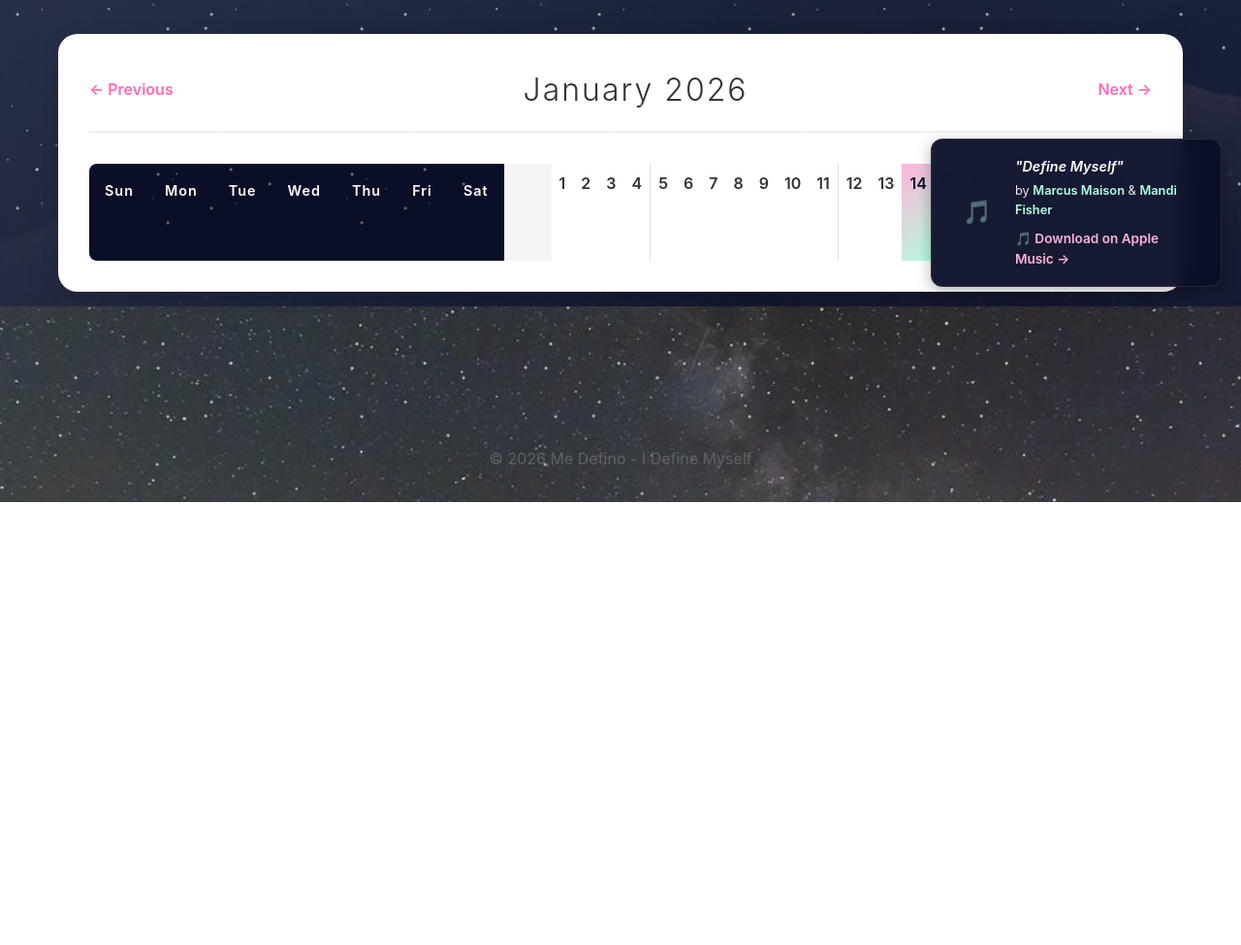
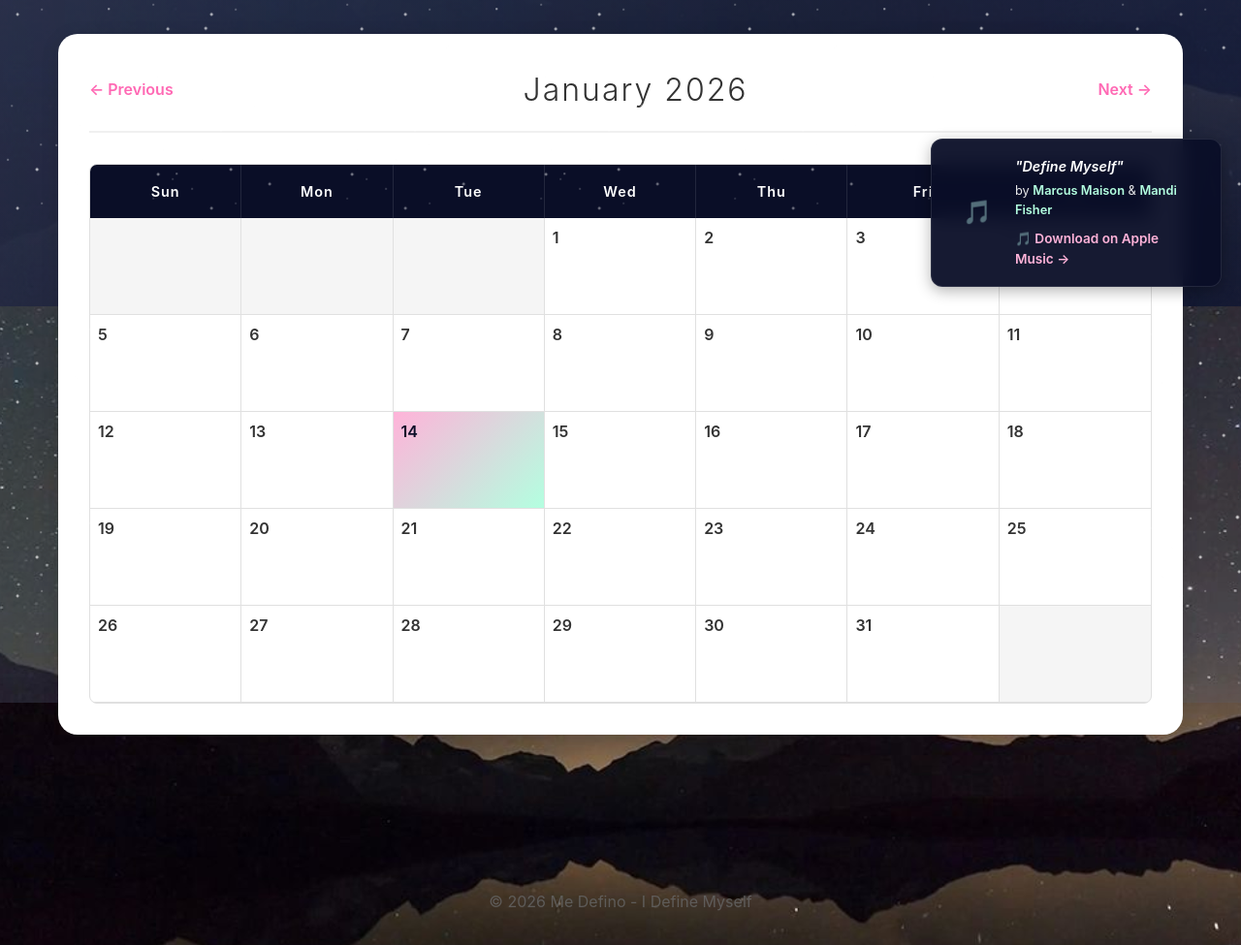
Before and after one commit to deannariddlespur/sisepuede-journal, a Django app: page /define-your-path/ in a window 1280 px wide. Shown: the part 484-1459 px from the top of the page at 97% size. Before the commit the page ends 1002 px from the top, so only its background shows below. Run offline with Django 5.2, Linux system fonts and the light colour scheme; data that the repository does not hold is empty.

Commit message:
Fix calendar grid layout - remove smeared appearance
- Changed calendar-grid from nested grid to flexbox column layout
- Fixed calendar-week to use proper grid with 7 columns
- Added proper borders between cells
- Fixed width and overflow issues
- Calendar cells now align properly in clean grid

```diff
--- a/entries/static/entries/css/path_calendar.css
+++ b/entries/static/entries/css/path_calendar.css
@@ -86,12 +86,13 @@
 
 /* Calendar Grid */
 .calendar-grid {
-    display: grid;
-    grid-template-columns: repeat(7, 1fr);
-    gap: 1px;
+    display: flex;
+    flex-direction: column;
+    gap: 0;
     background: #e0e0e0;
     border-radius: 8px;
     overflow: hidden;
+    border: 1px solid #e0e0e0;
 }
 
 .calendar-header {
@@ -99,6 +100,7 @@
     grid-template-columns: repeat(7, 1fr);
     background: #0a0e27;
     color: white;
+    width: 100%;
 }
 
 .calendar-day-header {
@@ -107,11 +109,17 @@
     font-weight: 600;
     font-size: 0.9rem;
     letter-spacing: 1px;
+    border-right: 1px solid rgba(255, 255, 255, 0.1);
+}
+
+.calendar-day-header:last-child {
+    border-right: none;
 }
 
 .calendar-week {
     display: grid;
     grid-template-columns: repeat(7, 1fr);
+    width: 100%;
 }
 
 .calendar-day {
@@ -120,6 +128,14 @@
     padding: 0.5rem;
     position: relative;
     transition: background 0.3s;
+    border-right: 1px solid #e0e0e0;
+    border-bottom: 1px solid #e0e0e0;
+    display: flex;
+    flex-direction: column;
+}
+
+.calendar-week .calendar-day:last-child {
+    border-right: none;
 }
 
 .calendar-day:hover {
```
